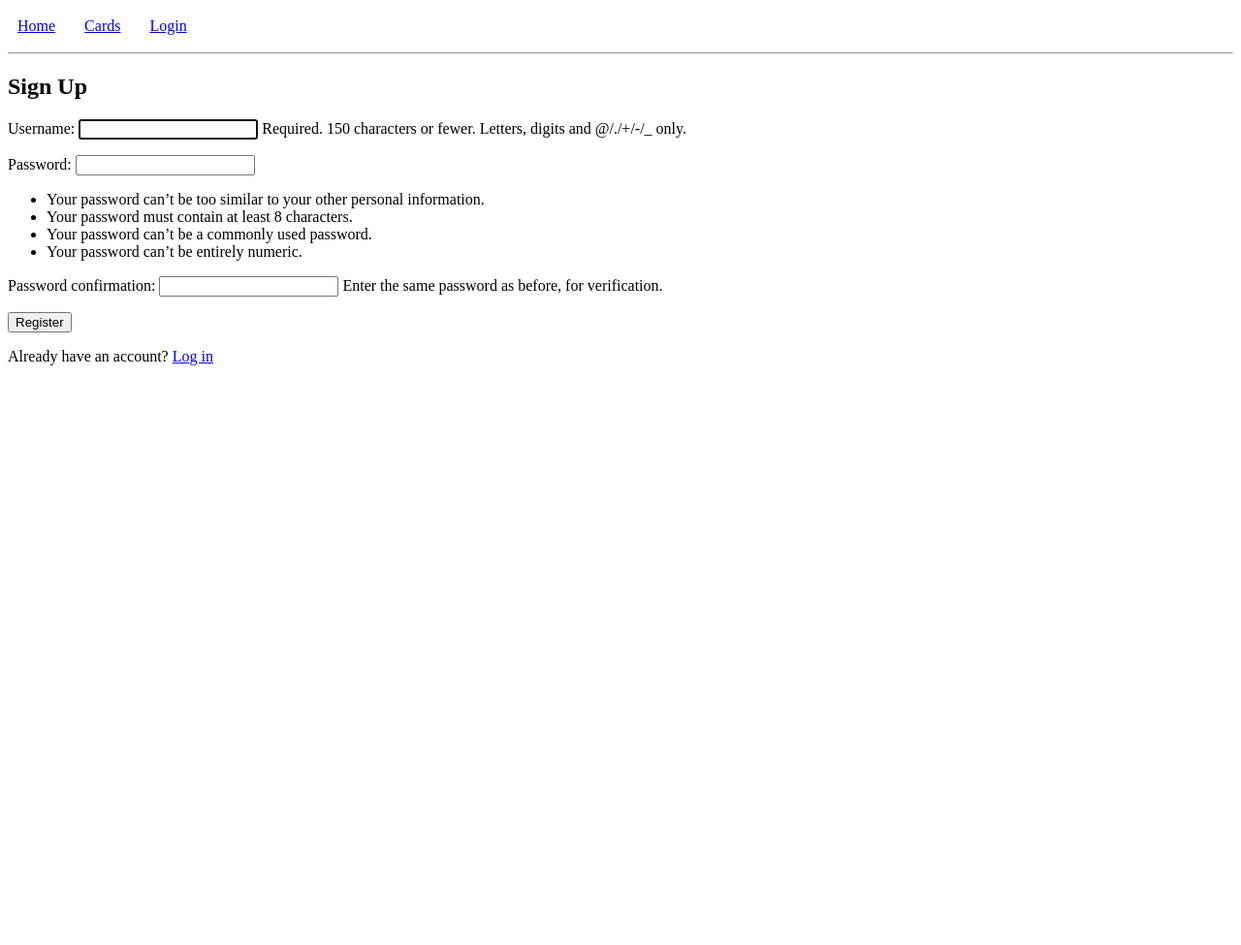
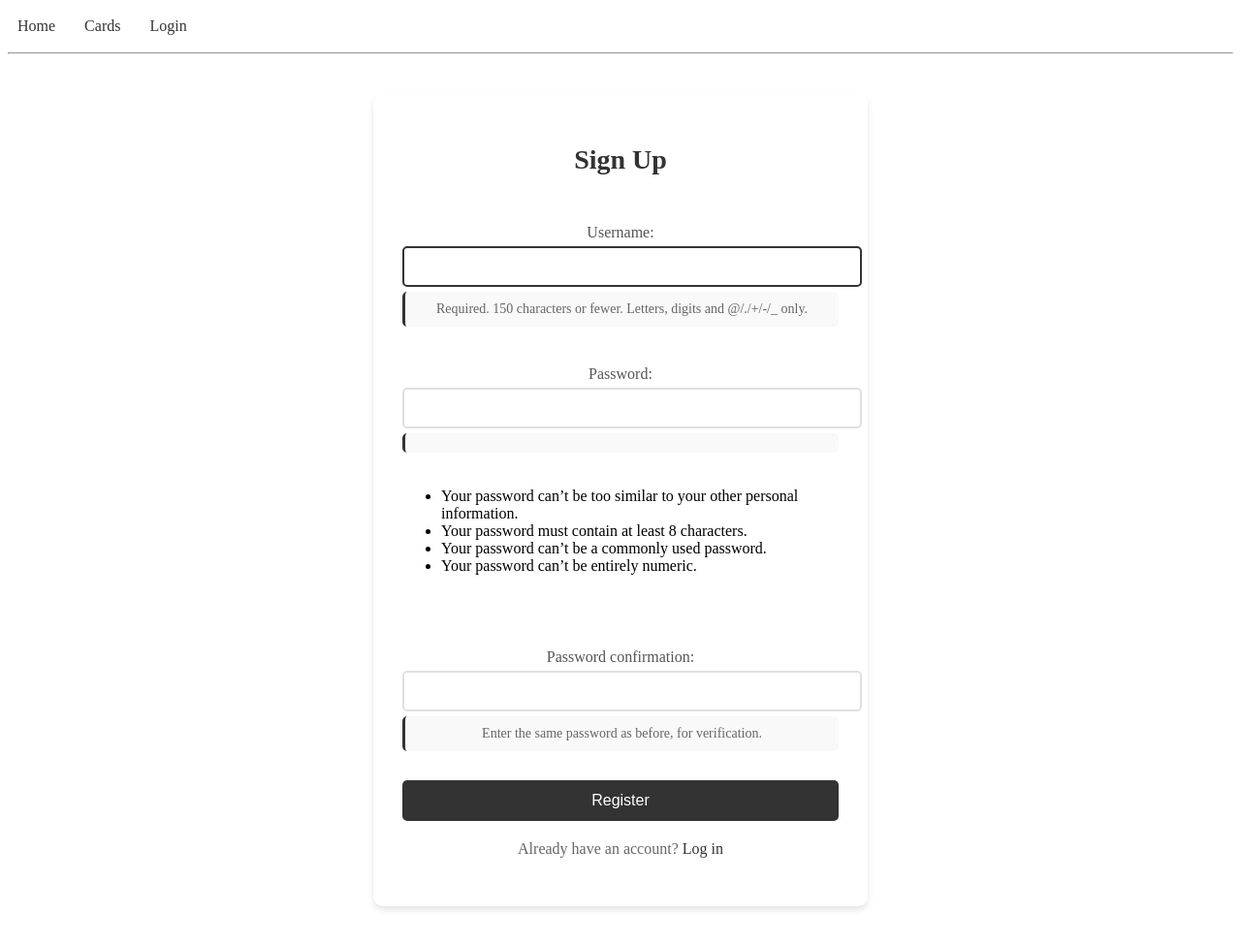
Before and after one commit to t3ugeg00/deepening, a Django app: page /user/register/ in a window 1280 px wide. Shown: the whole page at 97% size. Before the commit the page ends 377 px from the top, so only its background shows below. Run offline with Django 5.2, Linux system fonts and the light colour scheme.

Commit message:
Added styling for the login screen and registeration/sign up screen

```diff
--- a/finn/user/templates/registration/register.html
+++ b/finn/user/templates/registration/register.html
@@ -1,6 +1,117 @@
 {% extends "header.html" %}
 
 {% block content %}
+<style>
+    .auth-container {
+        max-width: 450px;
+        margin: 40px auto;
+        padding: 30px;
+        background: #ffffff;
+        border-radius: 10px;
+        box-shadow: 0 4px 6px rgba(0, 0, 0, 0.1);
+    }
+
+    h2 {
+        text-align: center;
+        color: #333;
+        margin-bottom: 30px;
+        font-size: 28px;
+    }
+
+    form {
+        display: flex;
+        flex-direction: column;
+    }
+
+    form p {
+        margin-bottom: 20px;
+    }
+
+    form label {
+        display: block;
+        margin-bottom: 5px;
+        color: #555;
+        font-weight: 500;
+    }
+
+    form input {
+        width: 100%;
+        padding: 10px;
+        border: 2px solid #e0e0e0;
+        border-radius: 5px;
+        font-size: 16px;
+        transition: border-color 0.3s;
+    }
+
+    form input:focus {
+        outline: none;
+        border-color: #333;
+    }
+
+    button {
+        background: #333;
+        color: white;
+        padding: 12px;
+        border: none;
+        border-radius: 5px;
+        font-size: 16px;
+        cursor: pointer;
+        transition: background 0.3s;
+        margin-top: 10px;
+    }
+
+    button:hover {
+        background: #000;
+    }
+
+    p {
+        text-align: center;
+        margin-top: 20px;
+        color: #666;
+    }
+
+    a {
+        color: #333;
+        text-decoration: none;
+        font-weight: 500;
+    }
+
+    a:hover {
+        text-decoration: underline;
+    }
+
+    /* Style for help text (password requirements) */
+    .helptext {
+        display: block;
+        font-size: 14px;
+        color: #666;
+        margin-top: 5px;
+        background: #f9f9f9;
+        padding: 10px;
+        border-radius: 5px;
+        border-left: 3px solid #333;
+    }
+
+    .helptext ul {
+        margin: 5px 0 5px 20px;
+        padding-left: 0;
+    }
+
+    .helptext li {
+        margin-bottom: 3px;
+    }
+
+    /* Style for error messages */
+    .errorlist {
+        color: #dc3545;
+        list-style: none;
+        padding: 0;
+        margin: 5px 0;
+        font-size: 14px;
+    }
+</style>
+
+<div class="auth-container">
     <h2>Sign Up</h2>
     <form method='POST'>
         {% csrf_token %}
@@ -8,4 +119,5 @@
         <button type='submit'>Register</button>
         <p>Already have an account? <a href='/user/login'>Log in</a></p>
     </form>
-{% endblock  %}
+</div>
+{% endblock %}
```
Also changed, not shown: finn/user/templates/registration/login.html (+95 -1 lines).
